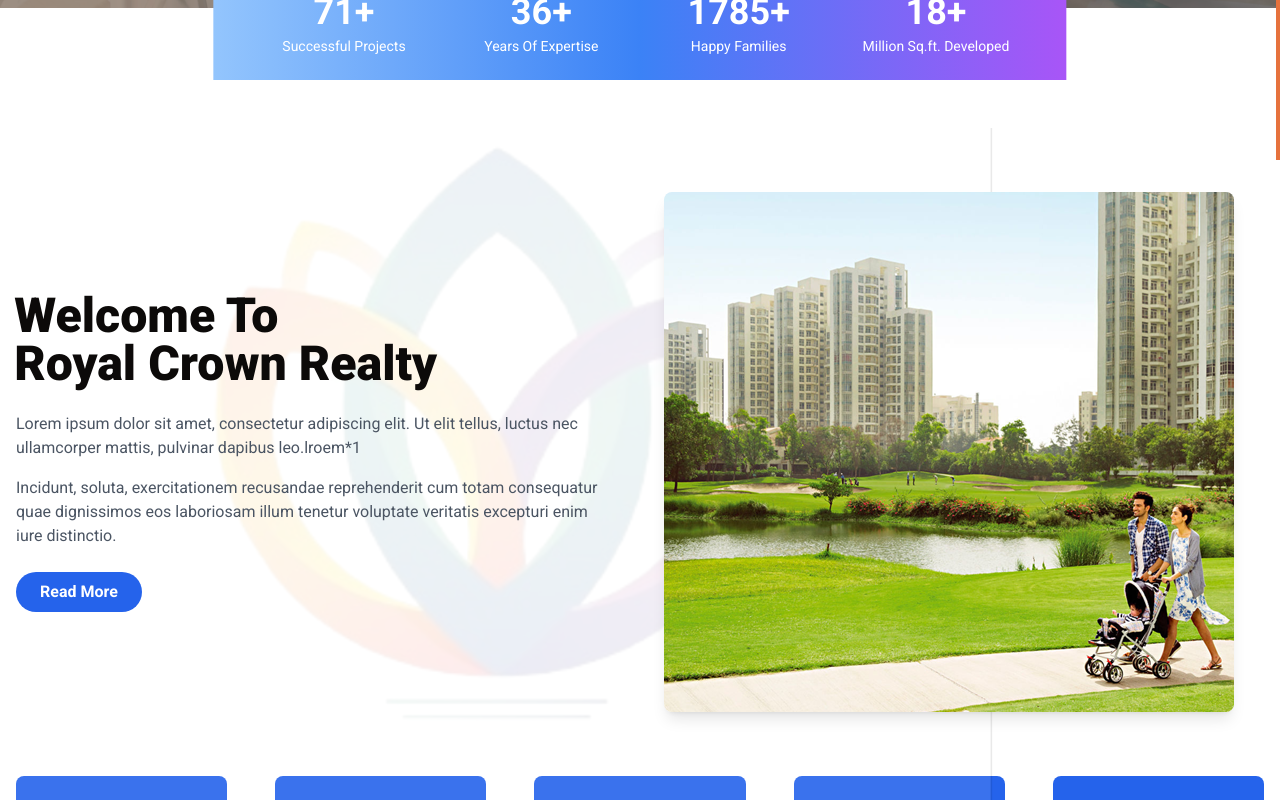
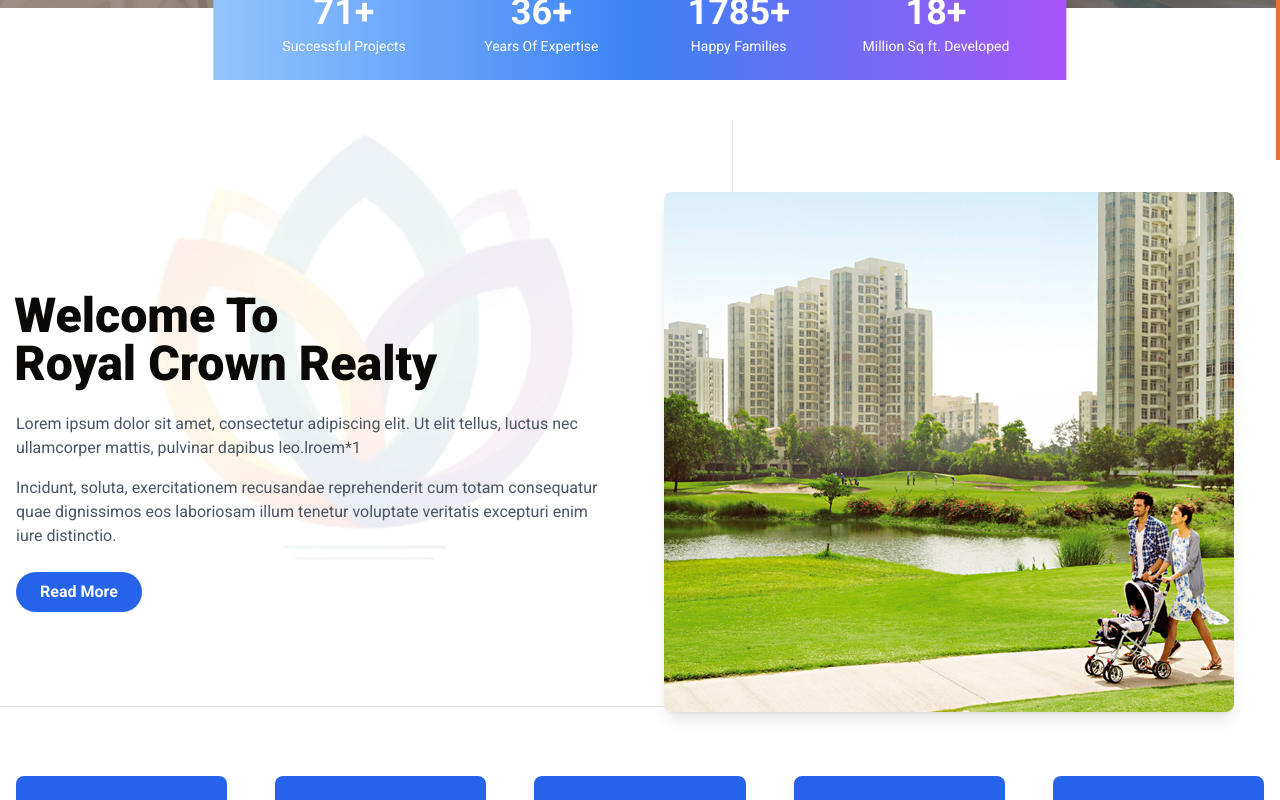
Before and after one commit to royalcrowninfra/royal, a Next.js app: page / in a window 1280 px wide. Shown: the part 640-1440 px from the top of the page. Built offline with nearby package versions, Linux system fonts and the light colour scheme.

Commit message:
about bg-logo

```diff
--- a/components/AboutComponent.jsx
+++ b/components/AboutComponent.jsx
@@ -54,7 +54,7 @@ const AboutComponent = () => {
   return (
     <div className="container mx-auto py-2 px-4 relative overflow-hidden">
       <motion.div
-        className="absolute inset-2 bg-contain bg-no-repeat bg-left-top opacity-10"
+        className="absolute inset-0 bg-fill bg-no-repeat bg-left-top opacity-10"
         style={{backgroundImage: "url('/images/header/bg-logo.png')"}}
         animate={{ rotate: 360 }}
         // transition={{ duration: 100, repeat: Infinity, ease: "linear" }}
```
